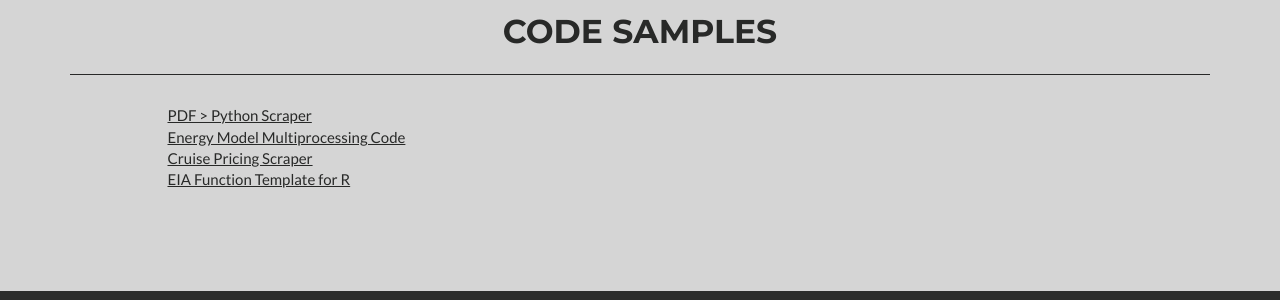
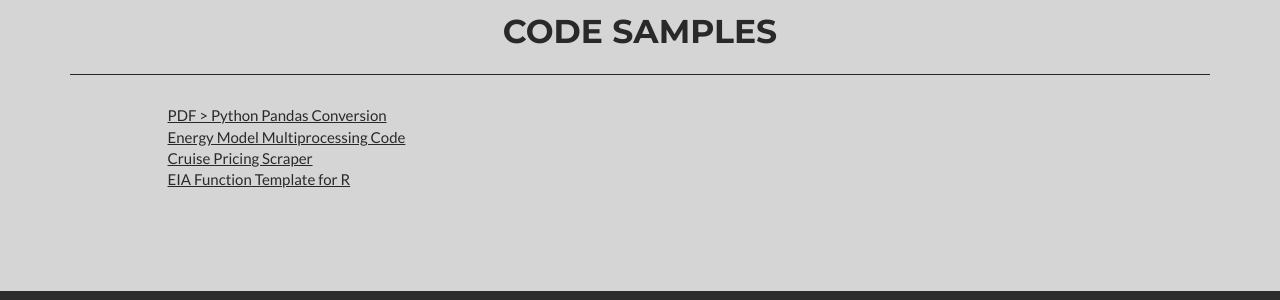
Before and after one commit to brf217/brf217.github.io, a Jekyll site: the page built from _posts/2014-07-13-project-6.markdown, in a window 1280 px wide and 900 px high, scrolled down 3887 px. Shown: the part 342-642 px from the top of the window. Built offline with Jekyll 4.4.1, drawn with Linux system fonts in a browser that asks for light colours.

Commit message:
Update code.html

```diff
--- a/_includes/code.html
+++ b/_includes/code.html
@@ -11,7 +11,7 @@
       <div class="row">
         <div class="col-xs-0 col-sm-1 col-md-1"></div>
         <div class="col-xs-12 col-sm-10 col-md-10">
-            <a class = "hobby" href ="https://github.com/brf217/samples/blob/main/pdf_scraper.py">PDF > Python Scraper</a>
+            <a class = "hobby" href ="https://github.com/brf217/samples/blob/main/pdf_scraper.py">PDF > Python Pandas Conversion</a>
         </div>
         <div class="col-xs-0 col-sm-1 col-md-1"></div>
       </div>
```
